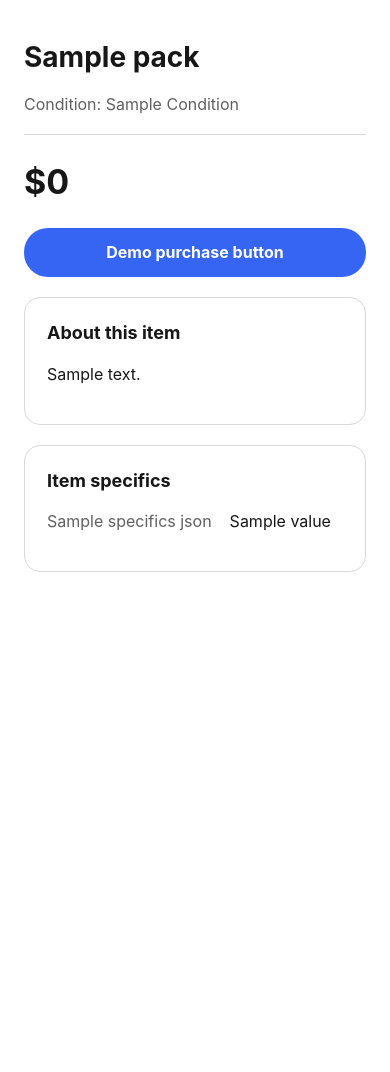
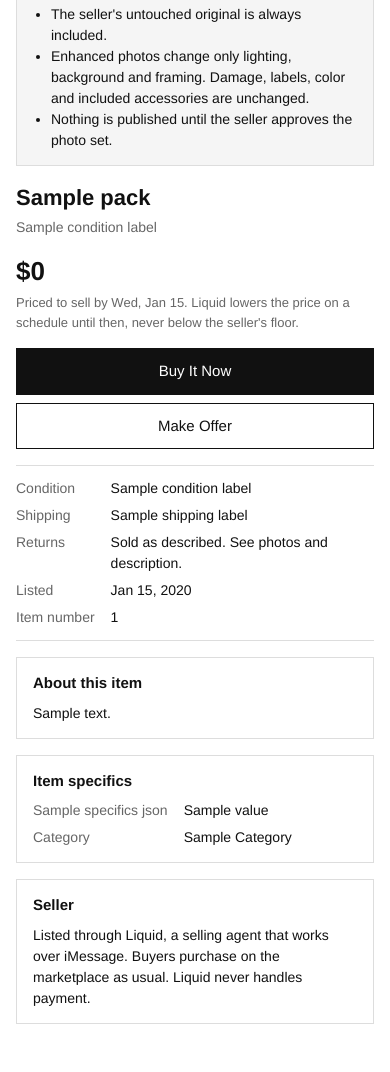
Before and after one commit to ryancortenbach/liquid-agent, a FastAPI app: template app/web/templates/demo_ebay.html in a window 390 px wide. Shown: the part 524-1596 px from the top of the page. Before the commit the page ends 1096 px from the top, so only its background shows below. Run offline with FastAPI, Linux system fonts and the light colour scheme; the template is opened without the code that fills it: most values are stand-ins (such as "Sample title", 1, 10 or a date in 2020).

Commit message:
Make the demo listing read like a real marketplace page
Show a gallery instead of one image: seller-approved enhanced photos
first, then the untouched originals the description already promised,
each labeled. A seller who withdrew approval gets their originals rather
than "Photo unavailable". Add buyer-facing condition and shipping labels,
the deadline pricing line, listing facts, item specifics, a seller card,
and a plain statement of the photo truth contract. Buttons are present
but disabled, with the demo banner kept.

```diff
--- a/app/web/dashboard.py
+++ b/app/web/dashboard.py
@@ -32,6 +32,33 @@ def dollars(cents: int | None) -> str:
 
 
 templates.env.filters["dollars"] = dollars
+
+CONDITION_LABELS = {
+    "NEW": "New",
+    "LIKE_NEW": "Used, like new",
+    "USED_EXCELLENT": "Used, excellent",
+    "USED_VERY_GOOD": "Used, very good",
+    "USED_GOOD": "Used, good",
+    "USED_ACCEPTABLE": "Used, acceptable",
+    "FOR_PARTS_OR_NOT_WORKING": "For parts or not working",
+}
+
+SHIPPING_LABELS = {
+    "both": "Ships within one business day, or local pickup",
+    "ship": "Ships within one business day",
+    "pickup": "Local pickup only",
+}
+
+
+def condition_label(code: str | None) -> str:
+    """Marketplace condition codes read badly on a page; show the buyer-facing phrase."""
+    if not code:
+        return "Used"
+    return CONDITION_LABELS.get(code.upper(), code.replace("_", " ").capitalize())
+
+
+def shipping_label(choice: str | None) -> str:
+    return SHIPPING_LABELS.get((choice or "both").lower(), SHIPPING_LABELS["both"])
 
 
 @router.get("/dashboard", response_class=HTMLResponse)
@@ -121,7 +148,7 @@ def demo_ebay_listing(listing_id: str, request: Request) -> HTMLResponse:
         item = session.get(Item, pack.item_id)
         if item is None:
             raise HTTPException(status_code=404, detail="item not found")
-        photos = session.exec(
+        enhanced = session.exec(
             select(ProductPhoto)
             .where(
                 ProductPhoto.item_id == item.id,
@@ -129,6 +156,19 @@ def demo_ebay_listing(listing_id: str, request: Request) -> HTMLResponse:
             )
             .order_by(ProductPhoto.created_at)
         ).all()
+        originals = session.exec(
+            select(ProductPhoto)
+            .where(
+                ProductPhoto.item_id == item.id,
+                ProductPhoto.role == PhotoRole.ORIGINAL,
+            )
+            .order_by(ProductPhoto.created_at)
+        ).all()
+        # Seller-approved enhanced photos lead; the untouched originals always follow, so
+        # the listing keeps the promise its description makes. A seller who withdrew
+        # approval simply gets their originals.
+        photos = [*enhanced, *originals]
+        intake = (item.constraints_json or {}).get("intake") or {}
         return templates.TemplateResponse(
             request,
             "demo_ebay.html",
@@ -136,6 +176,10 @@ def demo_ebay_listing(listing_id: str, request: Request) -> HTMLResponse:
                 "item": item,
                 "pack": pack,
                 "photos": photos,
+                "enhanced_ids": {photo.id for photo in enhanced},
+                "condition_label": condition_label(pack.condition),
+                "shipping_label": shipping_label(intake.get("shipping")),
+                "deadline": item.deadline_at,
                 "clock": request.app.state.clock.now(),
             },
         )
--- a/app/web/templates/demo_ebay.html
+++ b/app/web/templates/demo_ebay.html
@@ -5,42 +5,126 @@
 <meta name="viewport" content="width=device-width,initial-scale=1">
 <title>{{ pack.title }} | Liquid demo listing</title>
 <style>
-  :root { --ink:#171717; --muted:#606060; --line:#d9d9d9; --blue:#3665f3; --soft:#f7f7f7; }
+  :root { --ink:#111; --muted:#666; --line:#ddd; --soft:#f5f5f5; }
   * { box-sizing:border-box; }
-  body { margin:0; color:var(--ink); background:#fff; font:16px/1.45 -apple-system, BlinkMacSystemFont, "Segoe UI", sans-serif; }
-  .notice { background:#fff3cd; border-bottom:1px solid #e6cf76; padding:10px 20px; text-align:center; font-weight:650; }
-  header { max-width:1180px; margin:auto; padding:22px 24px; border-bottom:1px solid var(--line); font-size:24px; font-weight:800; }
-  header span { color:var(--blue); }
-  main { max-width:1180px; margin:36px auto; padding:0 24px; display:grid; grid-template-columns:minmax(0,1.2fr) minmax(320px,.8fr); gap:42px; }
-  .gallery { background:var(--soft); border-radius:18px; min-height:520px; display:grid; place-items:center; overflow:hidden; }
-  .gallery img { width:100%; height:100%; max-height:680px; object-fit:contain; }
-  h1 { font-size:28px; line-height:1.2; margin:0 0 18px; }
-  .condition { color:var(--muted); border-bottom:1px solid var(--line); padding-bottom:18px; }
-  .price { font-size:34px; font-weight:750; margin:22px 0; }
-  .button { display:block; color:#fff; background:var(--blue); border-radius:24px; padding:13px 18px; text-align:center; font-weight:700; }
-  .card { border:1px solid var(--line); border-radius:16px; padding:22px; margin-top:20px; }
-  .card h2 { font-size:18px; margin:0 0 12px; }
-  .card p { white-space:pre-wrap; }
-  dl { display:grid; grid-template-columns:auto 1fr; gap:8px 18px; }
-  dt { color:var(--muted); } dd { margin:0; }
-  @media (max-width:780px) { main { grid-template-columns:1fr; } .gallery { min-height:340px; } }
+  body { margin:0; color:var(--ink); background:#fff; font:14px/1.5 Helvetica, Arial, sans-serif; }
+  a { color:inherit; }
+  .notice { background:#fff8e1; border-bottom:1px solid var(--line); padding:8px 16px; text-align:center; }
+  header { max-width:1100px; margin:0 auto; padding:14px 16px; border-bottom:1px solid var(--line); display:flex; align-items:baseline; gap:10px; }
+  header b { font-size:18px; }
+  header span { color:var(--muted); }
+  main { max-width:1100px; margin:0 auto; padding:20px 16px 48px; display:grid; grid-template-columns:minmax(0,1.15fr) minmax(300px,.85fr); gap:28px; }
+  .stage { border:1px solid var(--line); background:var(--soft); aspect-ratio:1/1; display:grid; place-items:center; overflow:hidden; position:relative; }
+  .stage img { width:100%; height:100%; object-fit:contain; }
+  .stage .tag { position:absolute; left:10px; top:10px; background:#fff; border:1px solid var(--line); padding:2px 8px; font-size:12px; }
+  .thumbs { display:flex; gap:8px; margin-top:8px; overflow-x:auto; padding-bottom:2px; }
+  .thumbs button { flex:0 0 auto; width:72px; height:72px; padding:0; border:1px solid var(--line); background:#fff; cursor:pointer; overflow:hidden; }
+  .thumbs button[aria-current="true"] { border-color:var(--ink); border-width:2px; }
+  .thumbs img { width:100%; height:100%; object-fit:cover; display:block; }
+  .thumbs figcaption { display:none; }
+  h1 { font-size:22px; line-height:1.25; margin:0 0 6px; font-weight:600; }
+  .sub { color:var(--muted); margin-bottom:14px; }
+  .price { font-size:30px; font-weight:600; margin:10px 0 2px; }
+  .fine { color:var(--muted); font-size:13px; }
+  .cta { display:grid; gap:8px; margin:16px 0; }
+  .cta button { font:inherit; font-size:15px; padding:11px 14px; border:1px solid var(--ink); background:var(--ink); color:#fff; cursor:not-allowed; }
+  .cta button.secondary { background:#fff; color:var(--ink); }
+  .facts { border-top:1px solid var(--line); border-bottom:1px solid var(--line); padding:12px 0; margin:14px 0; display:grid; grid-template-columns:auto 1fr; gap:6px 16px; }
+  .facts dt { color:var(--muted); } .facts dd { margin:0; }
+  .card { border:1px solid var(--line); padding:14px 16px; margin-top:16px; }
+  .card h2 { font-size:15px; margin:0 0 8px; font-weight:600; }
+  .card p { margin:0; white-space:pre-wrap; }
+  .card dl { margin:0; display:grid; grid-template-columns:auto 1fr; gap:6px 16px; }
+  .card dt { color:var(--muted); } .card dd { margin:0; }
+  .truth { background:var(--soft); }
+  .truth ul { margin:0; padding-left:18px; }
+  @media (max-width:760px) {
+    main { grid-template-columns:1fr; gap:18px; padding-top:14px; }
+    .price { font-size:26px; }
+  }
 </style>
 </head>
 <body>
 <div class="notice">Demo listing. This item has not been published to eBay.</div>
-<header><span>Liquid</span> marketplace preview</header>
+<header><b>Liquid</b><span>marketplace preview · eBay format</span></header>
 <main>
-  <section class="gallery">
-    {% if photos %}<img src="/api/photos/{{ photos[0].id }}/file" alt="{{ pack.title }}">{% else %}<p>Photo unavailable</p>{% endif %}
+  <section>
+    <div class="stage">
+      {% if photos %}
+        <img id="stage-img" src="/api/photos/{{ photos[0].id }}/file" alt="{{ pack.title }}">
+        <span id="stage-tag" class="tag">{{ "Enhanced" if photos[0].id in enhanced_ids else "Original photo" }}</span>
+      {% else %}
+        <p class="fine">Photo unavailable</p>
+      {% endif %}
+    </div>
+    {% if photos|length > 1 %}
+    <div class="thumbs" role="tablist" aria-label="Photos">
+      {% for photo in photos %}
+      <button type="button" role="tab" aria-current="{{ 'true' if loop.first else 'false' }}"
+              data-src="/api/photos/{{ photo.id }}/file"
+              data-tag="{{ 'Enhanced' if photo.id in enhanced_ids else 'Original photo' }}"
+              title="{{ 'Enhanced' if photo.id in enhanced_ids else 'Original photo' }}">
+        <img src="/api/photos/{{ photo.id }}/file" alt="">
+      </button>
+      {% endfor %}
+    </div>
+    {% endif %}
+    <div class="card truth">
+      <h2>About these photos</h2>
+      <ul>
+        <li>The seller's untouched original is always included.</li>
+        <li>Enhanced photos change only lighting, background and framing. Damage, labels, color and included accessories are unchanged.</li>
+        <li>Nothing is published until the seller approves the photo set.</li>
+      </ul>
+    </div>
   </section>
+
   <section>
     <h1>{{ pack.title }}</h1>
-    <div class="condition">Condition: {{ pack.condition | replace("_", " ") | title }}</div>
+    <div class="sub">{{ condition_label }}{% if pack.specifics_json and pack.specifics_json.get("Brand") %} · {{ pack.specifics_json.get("Brand") }}{% endif %}</div>
+
     <div class="price">{{ pack.price_cents | dollars }}</div>
-    <div class="button">Demo purchase button</div>
+    <div class="fine">Priced to sell by {{ deadline.strftime("%a, %b %-d") }}. Liquid lowers the price on a schedule until then, never below the seller's floor.</div>
+
+    <div class="cta">
+      <button type="button" disabled title="Demo listing, purchases are disabled">Buy It Now</button>
+      <button type="button" class="secondary" disabled title="Demo listing, offers are disabled">Make Offer</button>
+    </div>
+
+    <dl class="facts">
+      <dt>Condition</dt><dd>{{ condition_label }}</dd>
+      <dt>Shipping</dt><dd>{{ shipping_label }}</dd>
+      <dt>Returns</dt><dd>Sold as described. See photos and description.</dd>
+      <dt>Listed</dt><dd>{{ (pack.published_at or pack.created_at).strftime("%b %-d, %Y") }}</dd>
+      <dt>Item number</dt><dd>{{ pack.external_id }}</dd>
+    </dl>
+
     <div class="card"><h2>About this item</h2><p>{{ pack.description }}</p></div>
-    {% if pack.specifics_json %}<div class="card"><h2>Item specifics</h2><dl>{% for name, value in pack.specifics_json.items() %}<dt>{{ name }}</dt><dd>{{ value }}</dd>{% endfor %}</dl></div>{% endif %}
+
+    {% if pack.specifics_json %}
+    <div class="card"><h2>Item specifics</h2><dl>
+      {% for name, value in pack.specifics_json.items() %}<dt>{{ name }}</dt><dd>{{ value }}</dd>{% endfor %}
+      <dt>Category</dt><dd>{{ item.category | replace("_", " ") | title }}</dd>
+    </dl></div>
+    {% endif %}
+
+    <div class="card"><h2>Seller</h2><p>Listed through Liquid, a selling agent that works over iMessage. Buyers purchase on the marketplace as usual. Liquid never handles payment.</p></div>
   </section>
 </main>
+<script>
+  (function () {
+    var img = document.getElementById("stage-img");
+    var tag = document.getElementById("stage-tag");
+    if (!img) return;
+    var tabs = document.querySelectorAll(".thumbs button");
+    tabs.forEach(function (tab) {
+      tab.addEventListener("click", function () {
+        img.src = tab.getAttribute("data-src");
+        if (tag) tag.textContent = tab.getAttribute("data-tag");
+        tabs.forEach(function (t) { t.setAttribute("aria-current", t === tab ? "true" : "false"); });
+      });
+    });
+  })();
+</script>
 </body>
 </html>
```
